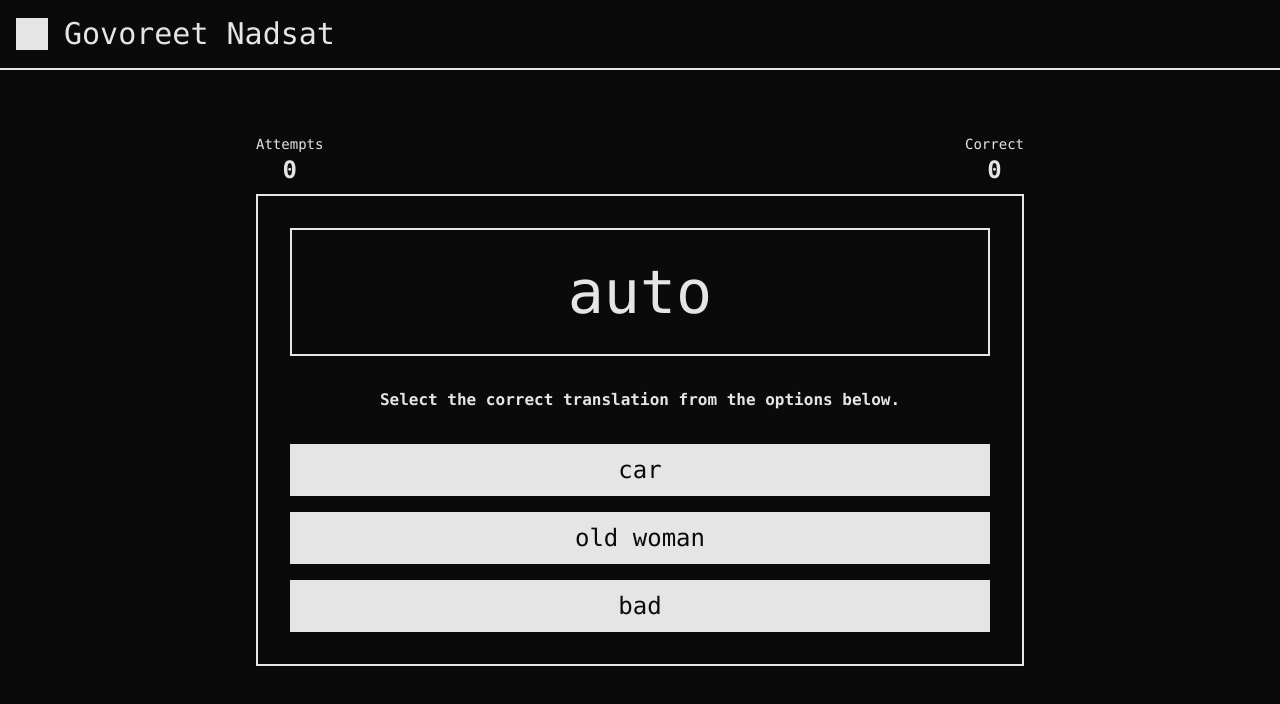
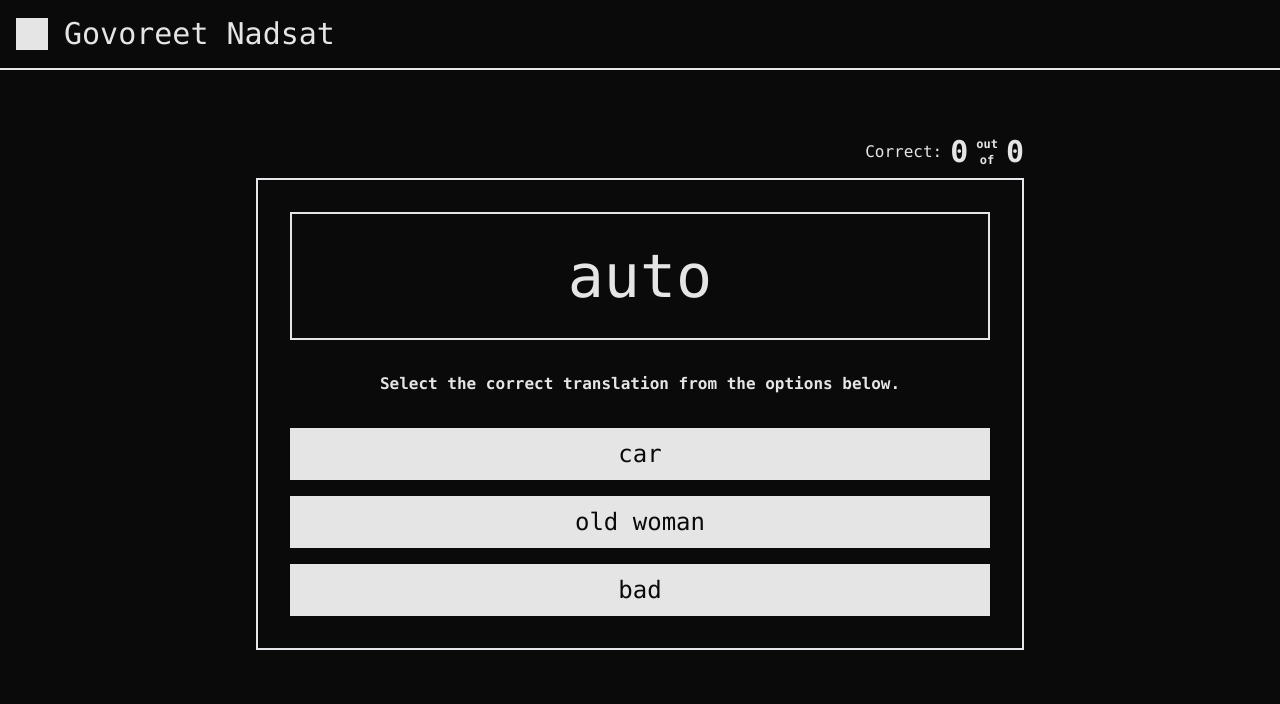
Before and after one commit to alanpaulprice/govoreet-nadsat, a React (Vite) app: page / in a window 1280 px wide. Shown: the top 704 px of the page. Built offline with nearby package versions, Linux system fonts and the light colour scheme.

Commit message:
progress

```diff
--- a/src/components/Glossary.tsx
+++ b/src/components/Glossary.tsx
@@ -7,7 +7,7 @@ export function Glossary({ open, dictionary }: Props) {
 		return (
 			<div className="fixed inset-0 flex items-center justify-center bg-neutral-950 bg-opacity-50 backdrop-blur-sm">
 				<div className="relative border-2 border-neutral-200 bg-neutral-950 p-8">
-					<button className="absolute right-0 top-0 p-4 text-xl text-neutral-200">
+					<button className="absolute right-0 top-0 p-4 text-xl text-neutral-200 hover:text-orange-500">
 						<svg
 							className="stroke-current"
 							xmlns="http://www.w3.org/2000/svg"
@@ -25,7 +25,7 @@ export function Glossary({ open, dictionary }: Props) {
 					<h1 className="mb-4 text-center text-4xl">Glossary</h1>
 					<dl className="flex flex-col gap-2">
 						{dictionary.map(({ nadsat, english }: DictionaryItem) => (
-							<div className="flex justify-between gap-8">
+							<div className="flex justify-between gap-8 hover:text-orange-500">
 								<dt className="font-bold">{nadsat}</dt>
 								<dd>{english}</dd>
 							</div>
--- a/src/components/Question.tsx
+++ b/src/components/Question.tsx
@@ -39,7 +39,7 @@ export function Question({ type, correctAnswer, options, updateScore, onQuestion
 					<div className="flex flex-col items-stretch gap-4">
 						{options.map((option: DictionaryItem) => (
 							<button
-								className="flex min-w-48 items-center justify-center border-2 border-neutral-200 bg-neutral-200 p-2 text-2xl text-neutral-950"
+								className="flex min-w-48 items-center justify-center border-2 border-neutral-200 bg-neutral-200 p-2 text-2xl text-neutral-950 hover:text-orange-500"
 								key={option.id}
 								type="button"
 								onClick={() => onAnswerClick(option)}
--- a/src/components/ScoreDisplay.tsx
+++ b/src/components/ScoreDisplay.tsx
@@ -3,55 +3,9 @@ import { Score } from "@/types";
 type Props = { score: Score };
 
 export function ScoreDisplay({ score: { attempts, correct } }: Props) {
-	const version: number = 1;
-
-	switch (version) {
-		case 0:
 	return (
-				<dl className="flex justify-between">
-					<div className="flex items-center gap-2">
-						<dt className="text-sm">Attempts:</dt>
-						<dd className="text-2xl font-bold">{attempts}</dd>
-					</div>
-					<div className="flex items-center gap-2">
-						<dt className="text-sm">Correct:</dt>
-						<dd className="text-2xl font-bold">{correct}</dd>
-					</div>
-				</dl>
-			);
-
-		case 1:
-			return (
-				<dl className="flex justify-between">
-					<div className="flex flex-col items-center">
-						<dt className="text-sm">Attempts</dt>
-						<dd className="text-2xl font-bold">{attempts}</dd>
-					</div>
-					<div className="flex flex-col items-center">
-						<dt className="text-sm">Correct</dt>
-						<dd className="text-2xl font-bold">{correct}</dd>
-					</div>
-				</dl>
-			);
-
-		case 2:
-			return (
-				<dl className="flex flex-col">
-					<div className="flex items-center gap-2">
-						<dt className="w-[9ch] text-sm">Attempts:</dt>
-						<dd className="text-2xl font-bold">{attempts}</dd>
-					</div>
-					<div className="flex items-center gap-2">
-						<dt className="w-[9ch] text-sm">Correct:</dt>
-						<dd className="text-2xl font-bold">{correct}</dd>
-					</div>
-				</dl>
-			);
-
-		case 3:
-			return (
-				<dl className="flex flex-col items-center self-end">
-					<dt className="text-transparentt font-bold">Score</dt>
+		<dl className="flex items-center gap-2 self-end">
+			<dt className="text-transparentt">Correct:</dt>
 			<dd className="flex items-center gap-2 text-3xl font-bold">
 				{correct}
 				<span className="text-center text-xs">
@@ -64,4 +18,3 @@ export function ScoreDisplay({ score: { attempts, correct } }: Props) {
 		</dl>
 	);
 }
-}
```
Lines whose indentation alone changed are shown as unchanged.
